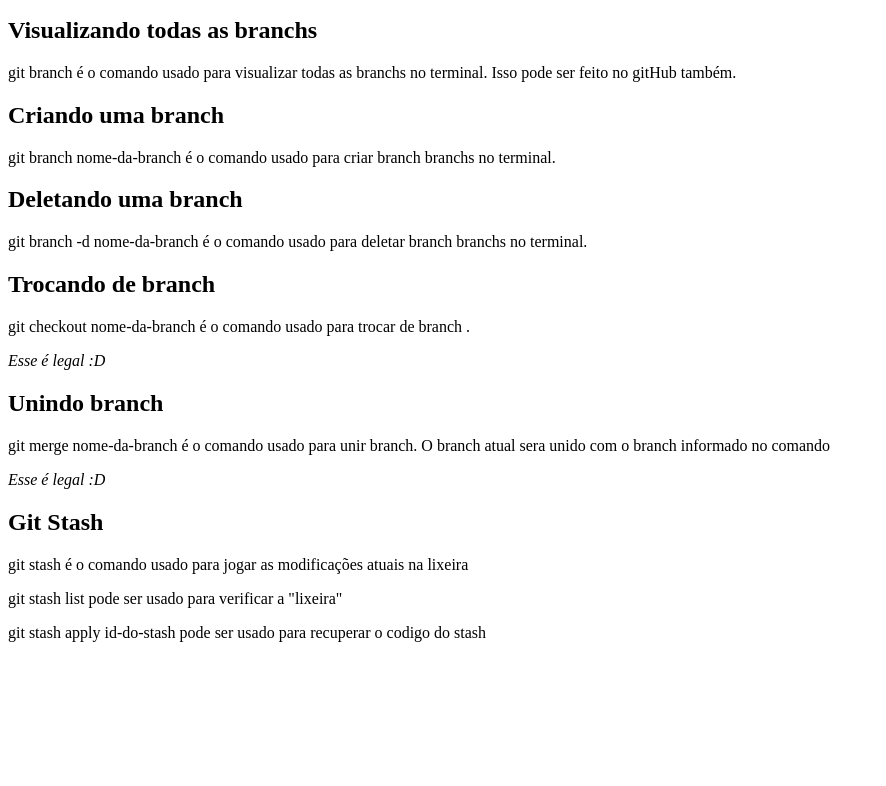
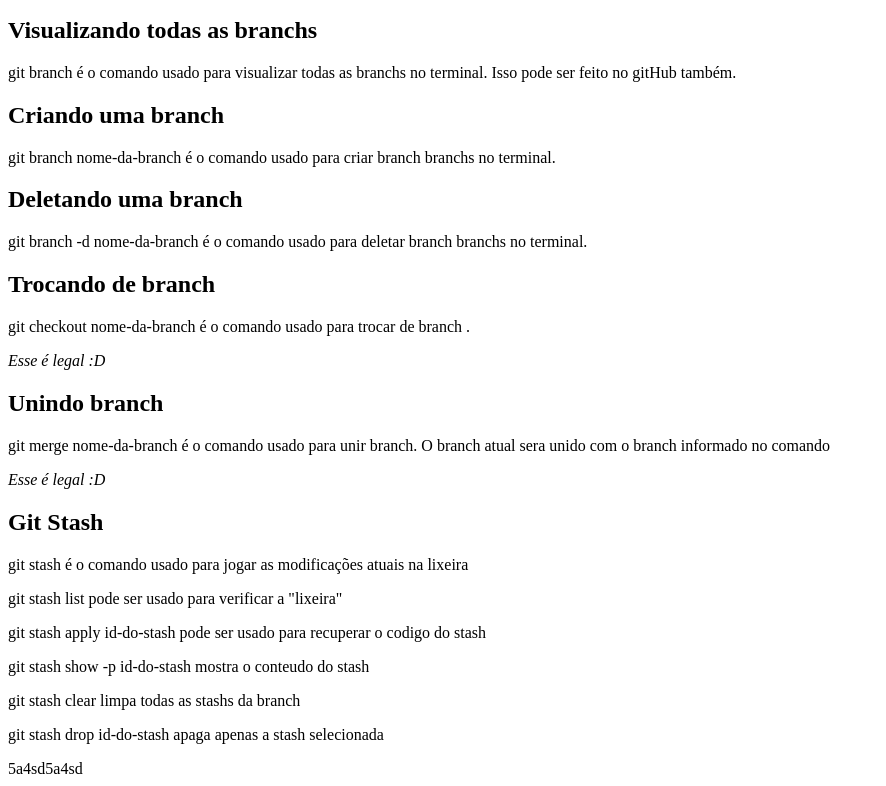
Before and after one commit to fernandomk6/Git-e-GitHub-do-basico-ao-avancado-c-gist-e-GitHub-Pages, a plain HTML site: page 2-fundamental/17-branches/index.html in a window 1280 px wide. Shown: the part 101-887 px from the top of the page, without its empty margins (0-886 px from the left). Before the commit the page ends 800 px from the top, so only its background shows below. Drawn offline with Linux system fonts and the light colour scheme.

Commit message:
testando stashs

```diff
--- a/2-fundamental/17-branches/index.html
+++ b/2-fundamental/17-branches/index.html
@@ -36,6 +36,10 @@
     <p>git stash é o comando usado para jogar as modificações atuais na lixeira</p>
     <p>git stash list pode ser usado para verificar a "lixeira"</p>
     <p>git stash apply id-do-stash pode ser usado para recuperar o codigo do stash</p>
+    <p>git stash show -p id-do-stash mostra o conteudo do stash</p>
+    <p>git stash clear limpa todas as stashs da branch</p>
+    <p>git stash drop id-do-stash apaga apenas a stash selecionada</p>
   </section>
+  5a4sd5a4sd
 </body>
 </html>
```
